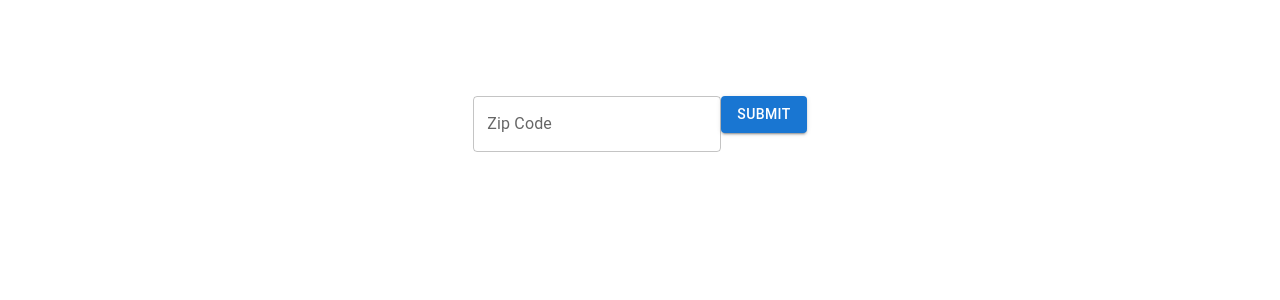
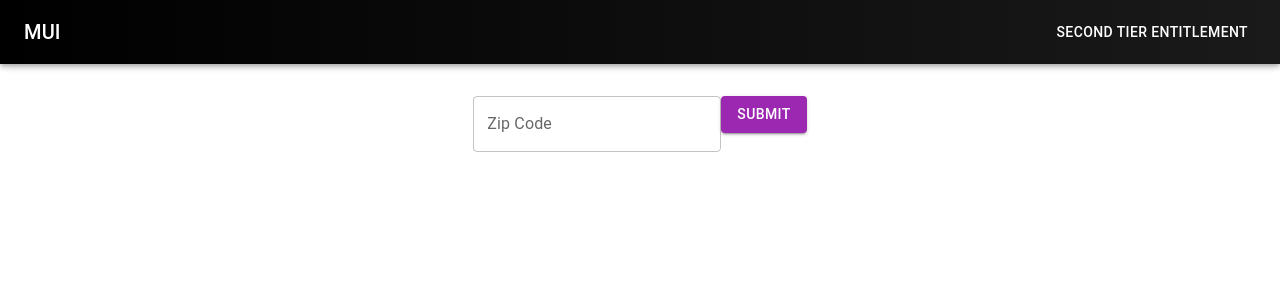
Before and after one commit to bhaden94/va-calculator, a Next.js app: page / in a window 1280 px wide. Shown: the top 300 px of the page. Built offline with nearby package versions, Linux system fonts and the light colour scheme; a web font is replaced by a local one.

Commit message:
Install icons, start custom theming, and put logo in Drawer.

```diff
--- /dev/null
+++ b/common/components/NavBar/NavBar.tsx
@@ -0,0 +1,98 @@
+import * as React from "react";
+import AppBar from "@mui/material/AppBar";
+import Box from "@mui/material/Box";
+import CssBaseline from "@mui/material/CssBaseline";
+import Divider from "@mui/material/Divider";
+import Drawer from "@mui/material/Drawer";
+import IconButton from "@mui/material/IconButton";
+import List from "@mui/material/List";
+import ListItem from "@mui/material/ListItem";
+import ListItemButton from "@mui/material/ListItemButton";
+import ListItemText from "@mui/material/ListItemText";
+import MenuIcon from "@mui/icons-material/Menu";
+import Toolbar from "@mui/material/Toolbar";
+import Typography from "@mui/material/Typography";
+import Button from "@mui/material/Button";
+import { TextLogo } from "../TextLogo/TextLogo";
+
+const drawerWidth = 240;
+const navItems = ["Second Tier Entitlement"];
+
+export default function NavBar() {
+	const [mobileOpen, setMobileOpen] = React.useState(false);
+
+	const handleDrawerToggle = () => {
+		setMobileOpen((prevState) => !prevState);
+	};
+
+	const drawer = (
+		<Box onClick={handleDrawerToggle}>
+			<TextLogo />
+			<Divider variant="middle" />
+			<List>
+				{navItems.map((item) => (
+					<ListItem key={item} disablePadding>
+						<ListItemButton>
+							<ListItemText primary={item} />
+						</ListItemButton>
+					</ListItem>
+				))}
+			</List>
+		</Box>
+	);
+
+	return (
+		<Box sx={{ display: "flex" }}>
+			<CssBaseline />
+			<AppBar component="nav">
+				<Toolbar>
+					<IconButton
+						color="inherit"
+						aria-label="open drawer"
+						edge="start"
+						onClick={handleDrawerToggle}
+						sx={{ mr: 2, display: { sm: "none" } }}
+					>
+						<MenuIcon />
+					</IconButton>
+					<Typography
+						variant="h6"
+						component="div"
+						sx={{
+							flexGrow: 1,
+							display: { xs: "none", sm: "block" },
+						}}
+					>
+						MUI
+					</Typography>
+					<Box sx={{ display: { xs: "none", sm: "block" } }}>
+						{navItems.map((item) => (
+							<Button key={item} sx={{ color: "#fff" }}>
+								{item}
+							</Button>
+						))}
+					</Box>
+				</Toolbar>
+			</AppBar>
+			<Box component="nav">
+				<Drawer
+					variant="temporary"
+					open={mobileOpen}
+					onClose={handleDrawerToggle}
+					ModalProps={{
+						keepMounted: true, // Better open performance on mobile.
+					}}
+					sx={{
+						display: { xs: "block", sm: "none" },
+						"& .MuiDrawer-paper": {
+							boxSizing: "border-box",
+							width: drawerWidth,
+						},
+					}}
+				>
+					{drawer}
+				</Drawer>
+			</Box>
+		</Box>
+	);
+}
--- /dev/null
+++ b/common/components/TextLogo/TextLogo.tsx
@@ -0,0 +1,9 @@
+import { FC } from "react";
+
+export const TextLogo: FC = () => {
+	return (
+		<div style={{margin: "16px 16px 5px"}}>
+			<img src="./text-logo.svg" height="50px" width="85%" />
+		</div>
+	);
+};
--- /dev/null
+++ b/common/utils/theme.ts
@@ -0,0 +1,35 @@
+import { Theme, createTheme } from "@mui/material/styles";
+import { green, purple } from "@mui/material/colors";
+
+export const theme: Theme = createTheme({
+	palette: {
+		primary: {
+			main: purple[500],
+		},
+		secondary: {
+			main: green[500],
+		},
+	},
+	components: {
+		MuiPaper: {
+			styleOverrides: {
+				// Name of the slot
+				root: {
+					// Some CSS
+					background:
+						"url('./background-gradient.svg') no-repeat center center fixed",
+				},
+			},
+		},
+        MuiDivider: {
+            styleOverrides: {
+				// Name of the slot
+				root: {
+					// Some CSS
+					background:
+						"url('./gold-gradient.svg') no-repeat center center fixed",
+				},
+			},
+        }
+	},
+});
--- a/pages/index.tsx
+++ b/pages/index.tsx
@@ -5,7 +5,9 @@ import {
 } from "../common/types/EntitlementModel";
 import styles from "../styles/Home.module.css";
 import { getLocalEntitlementData } from "../common/utils/localData";
-import { Button, TextField } from "@mui/material";
+import { Button, TextField, ThemeProvider } from "@mui/material";
+import NavBar from "../common/components/NavBar/NavBar";
+import { theme } from "../common/utils/theme";
 
 interface EntitlementDataProps {
 	data: OptimizedEntitlementData;
@@ -22,7 +24,8 @@ const EntitlementData = ({ data }: EntitlementDataProps) => {
 	};
 
 	return (
-		<>
+		<ThemeProvider theme={theme}>
+			<NavBar />
 			<main className={styles.main}>
 				<div>
 					<TextField
@@ -50,7 +53,7 @@ const EntitlementData = ({ data }: EntitlementDataProps) => {
 					<p>{zipCodeData?.entitlement}</p>
 				</div>
 			</main>
-		</>
+		</ThemeProvider>
 	);
 };
 
```
Also changed, not shown: package.json (+4 -3 lines), public/gold-gradient.svg (added), 1 other file (tests, documents, lock files or other folders).
